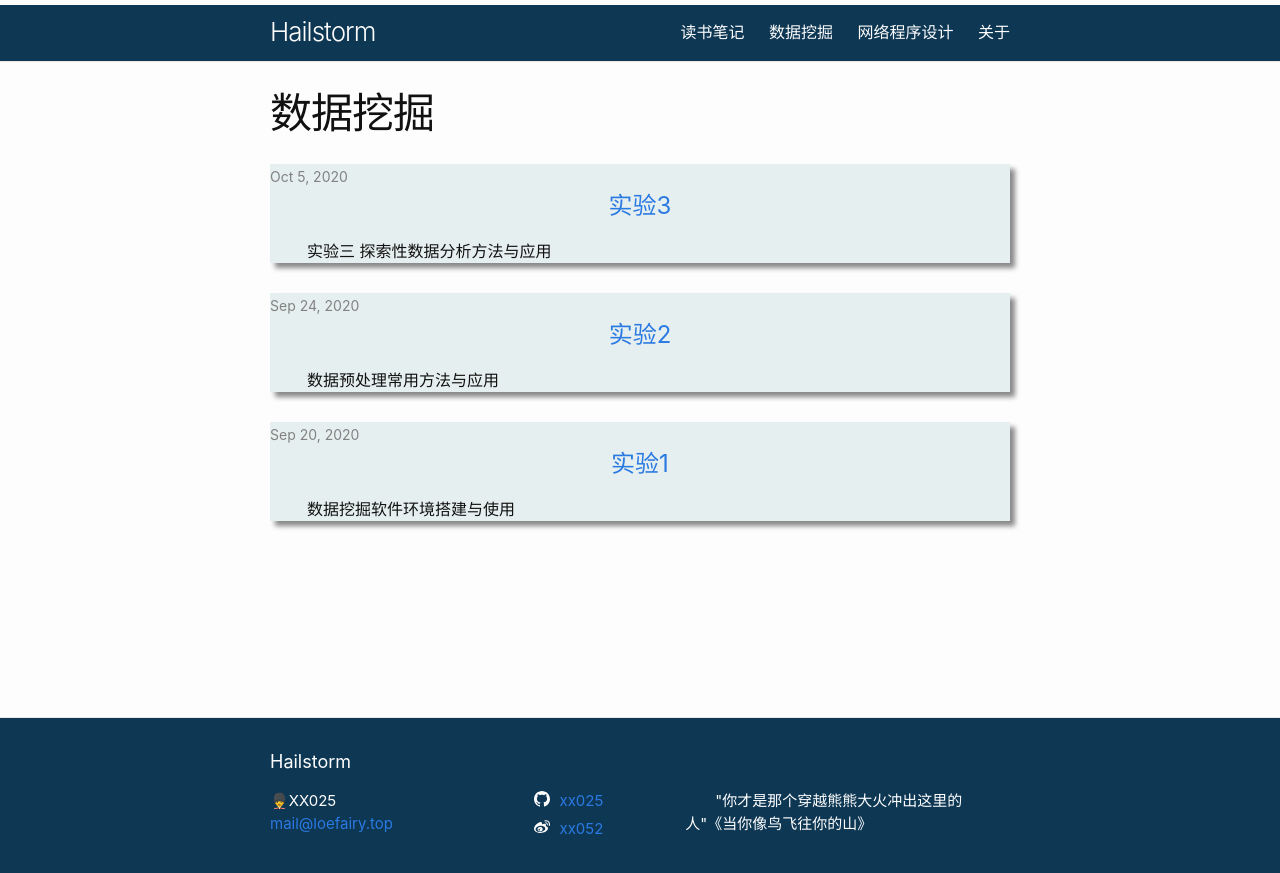
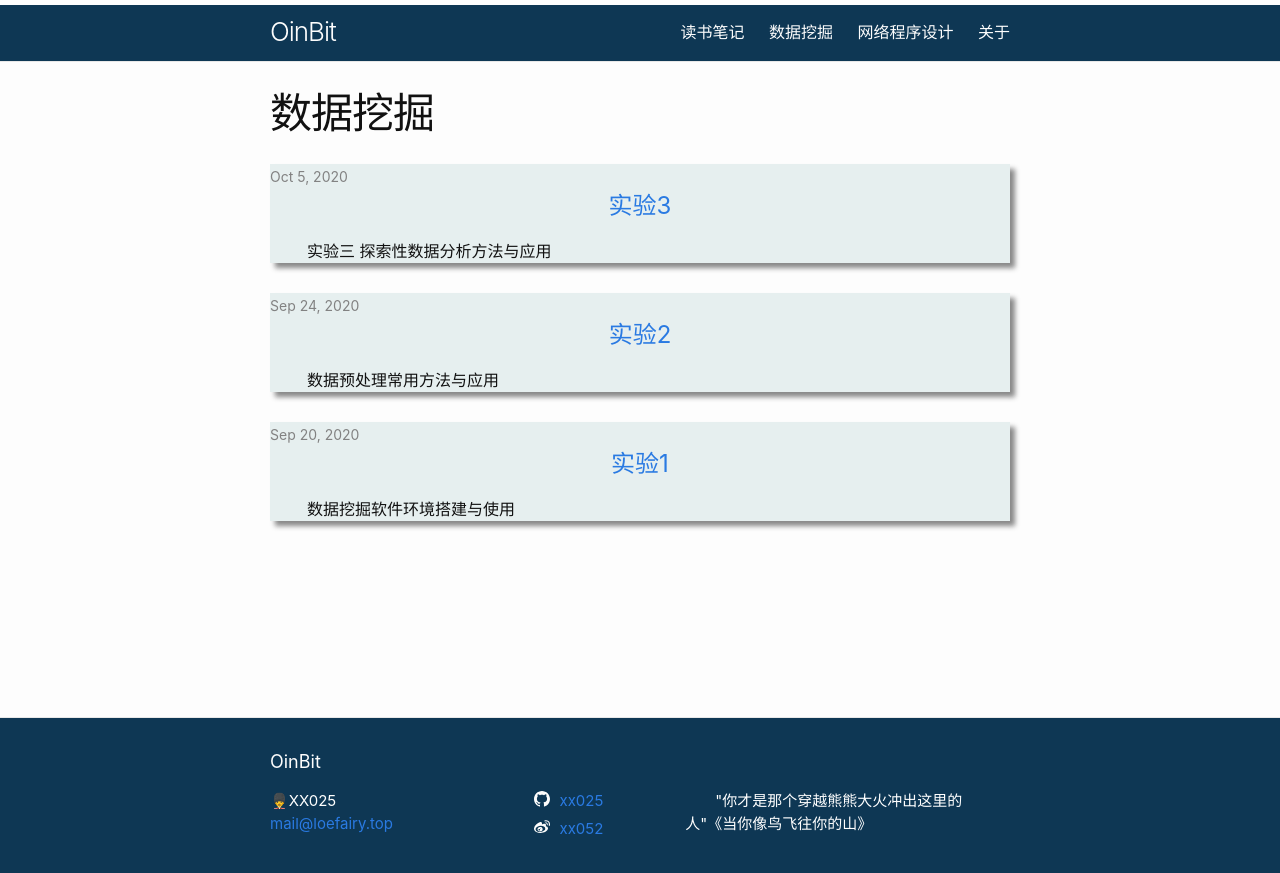
Before and after one commit to xx025/xx025.github.com, a Jekyll site: the page built from pages/a02sjwj.html, in a window 1280 px wide. Shown: the top 873 px of the page. Built offline with Jekyll 4.4.1, drawn with Linux system fonts in a browser that asks for light colours.

Commit message:
Update _config.yml

```diff
--- a/_config.yml
+++ b/_config.yml
@@ -1,4 +1,4 @@
-title: Hailstorm
+title: OinBit
 email: mail@loefairy.top
 author: 💂‍♂️XX025
 description: >- # this means to ignore newlines until "baseurl:"
```
